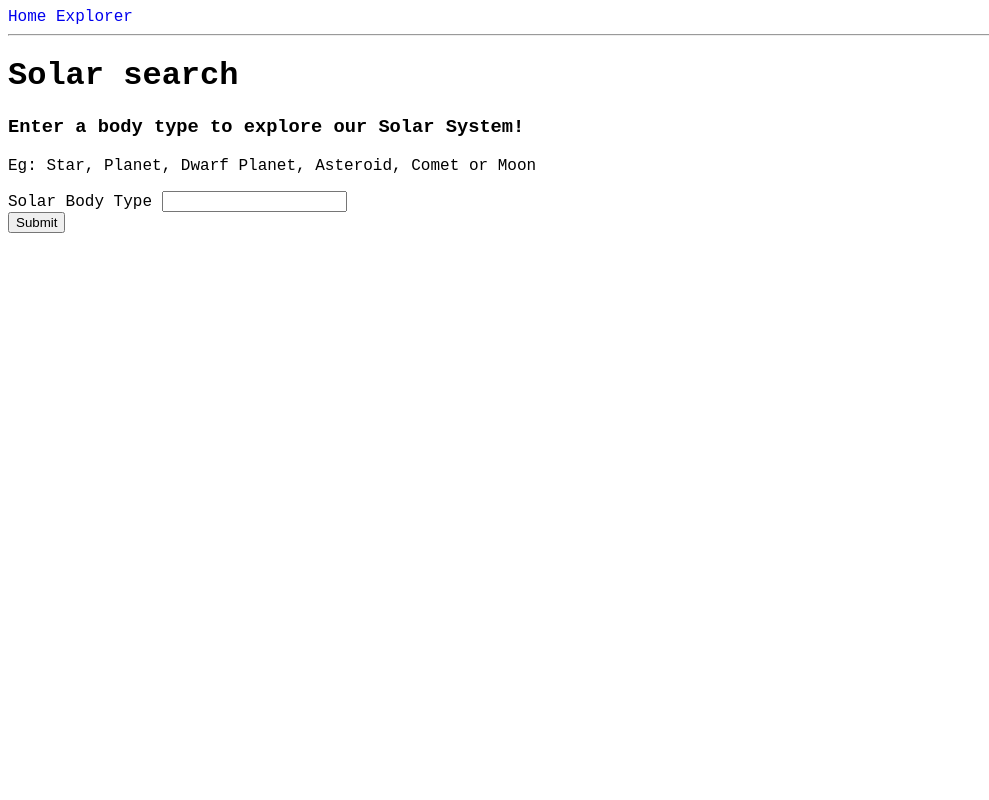
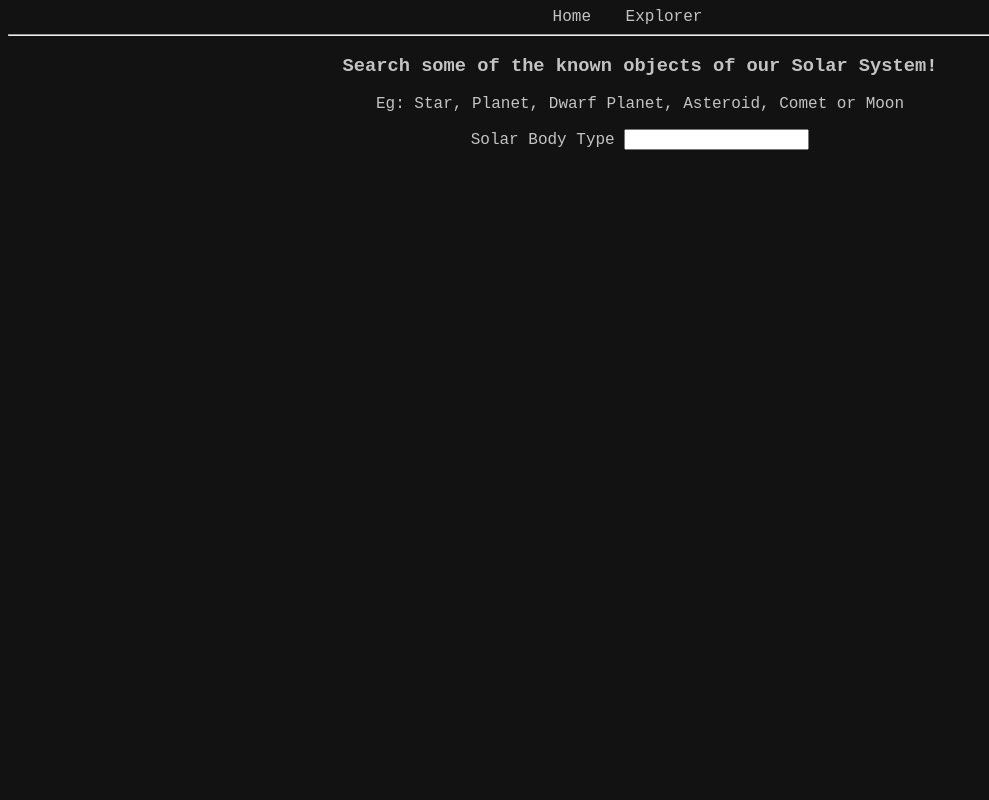
Before and after one commit to VadidEisrra/100daysofWeb, a Flask app: page /solar in a window 1280 px wide. Shown: the whole page, without its empty margins (0-989 px from the left). Run offline with Flask 2, Linux system fonts and the light colour scheme.

Commit message:
CSS completed

```diff
--- a/5-flask-api/program/routes.py
+++ b/5-flask-api/program/routes.py
@@ -24,10 +24,12 @@ def index():
 @app.route('/solar', methods=['GET', 'POST'])
 def solarSystem():
     bodies = []
+    solar_bodytype = ""
     if request.method == 'POST' and 'bodytype' in request.form:
         solar_bodytype = request.form.get('bodytype')
         bodies = get_solar_data(solar_bodytype)
-    return render_template('solar.html', bodies=bodies)
+    return render_template('solar.html', bodies=bodies,
+                            solar_bodytype=solar_bodytype.capitalize())
 
 
 def get_solar_data(solar_bodytype):
--- a/5-flask-api/program/static/style.css
+++ b/5-flask-api/program/static/style.css
@@ -1,15 +1,49 @@
 html {
   font-family: 'Courier New', monospace;
+  color: rgba(255, 255, 255, 0.75);
+  text-align: center;
 }
 
-body {}
+body {
+  background-color: #121212
+}
 
-p {}
+p {
+}
+
+img {
+  display: block;
+  max-width: 100%;
+  height: auto;
+  border-radius: 15px;
+  margin-left: auto;
+  margin-right: auto;
+  box-shadow: 0 4px 8px 0 rgba(0, 0, 0, 0.8), 0 6px 20px 0 rgba(0, 0, 0, 0.8);
+}
 
 h1, h2, h3, h4, h5, h6 {}
 
+
 a {
   text-decoration: none;
+  color: rgba(255, 255, 255, 0.75);
+  padding-right: 25px;
 }
 
 hr {}
+
+table {
+  box-shadow: 0 4px 8px 0 rgba(0, 0, 0, 0.2), 0 6px 20px 0 rgba(0, 0, 0, 0.2);
+}
+
+table, th, td {
+  text-align: center;
+  padding: 8px;
+  margin-left: auto;
+  margin-right: auto;
+  width: 80%;
+}
+
+tr:nth-child(even) {
+  background-color: #1F1B24
+}
--- a/5-flask-api/program/templates/base.html
+++ b/5-flask-api/program/templates/base.html
@@ -7,10 +7,10 @@
       <link rel="stylesheet" href="{{ url_for('static', filename='style.css') }}">
     </head>
     <body>
-      <div>
+      <nav>
         <a href="/index">Home</a>
         <a href="/solar">Explorer</a>
-      </div>
+      </nav>
       <hr>
       {% block content %}{% endblock %}
     </body>
--- a/5-flask-api/program/templates/index.html
+++ b/5-flask-api/program/templates/index.html
@@ -8,5 +8,6 @@
           <p>{{ apod.explanation}}</p>
           <p>{{ apod.copyright }} {{ apod.date }} </p>
           <img src={{ apod.url }} alt="Astronomy Picture of the Day">
+          <br>
         </div>
 {% endblock %}
--- a/5-flask-api/program/templates/solar.html
+++ b/5-flask-api/program/templates/solar.html
@@ -1,15 +1,13 @@
 {% extends 'base.html' %}
 
 {% block content %}
-    <h1>Solar search</h1>
-    <h3>Enter a body type to explore our Solar System!</h3>
+    <h3>Search some of the known objects of our Solar System!</h3>
     <p>Eg: Star, Planet, Dwarf Planet, Asteroid, Comet or Moon</p>
     <div>
     <form method ="POST" action"/solar">
       <label for=bodytype">Solar Body Type</label>
       <input type="text" id="bodytype" name="bodytype">
      <br>
-      <button type="submit" value="Submit">Submit</button>
     </form>
     </div>
 <br>
@@ -19,7 +17,7 @@
     <table>
       <thead>
         <tr>
-          <th>Solar Bodies</th>
+          <th>{{ solar_bodytype }}s</th>
         </tr>
       </thead>
       <tbody>
```
